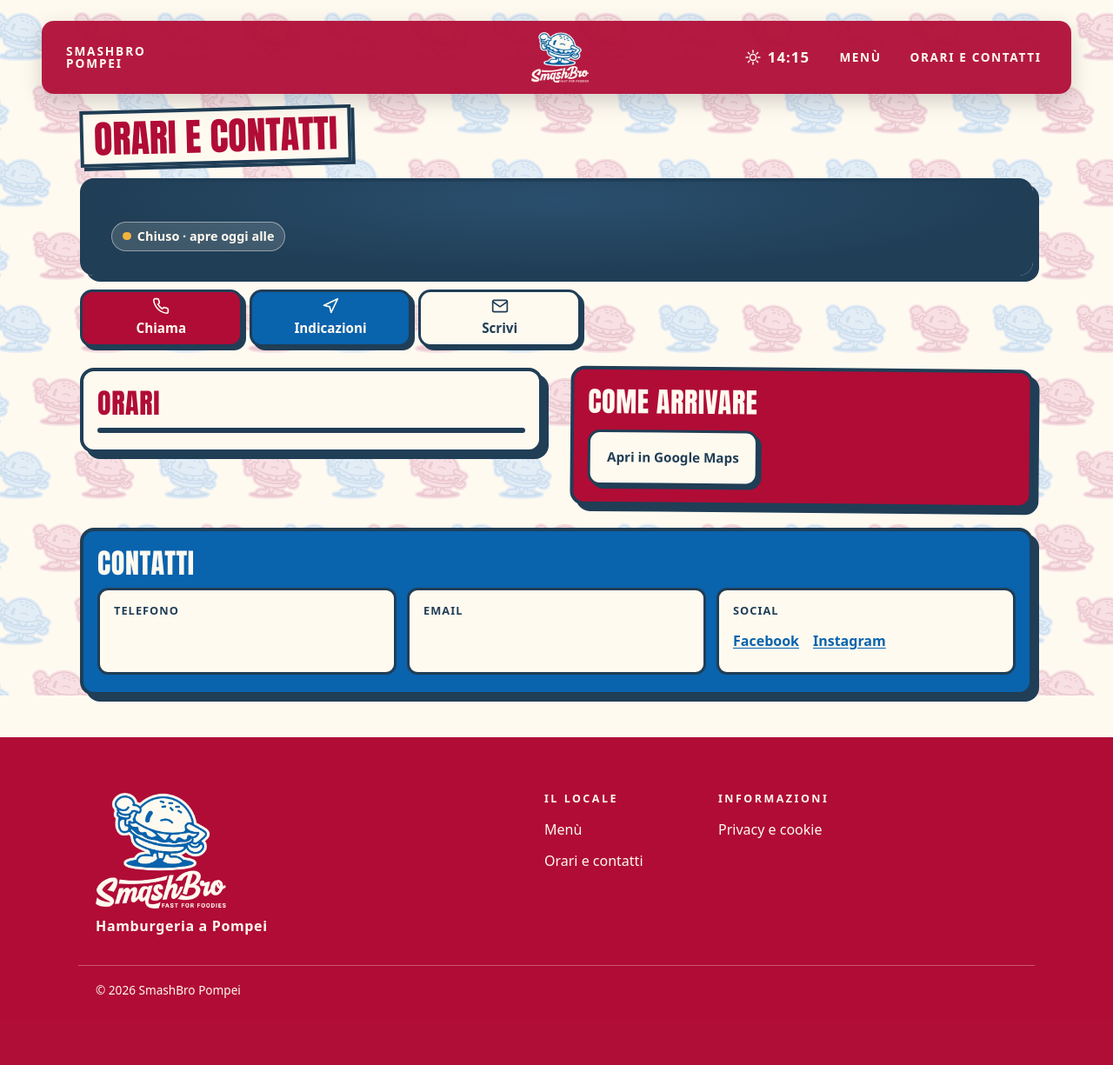
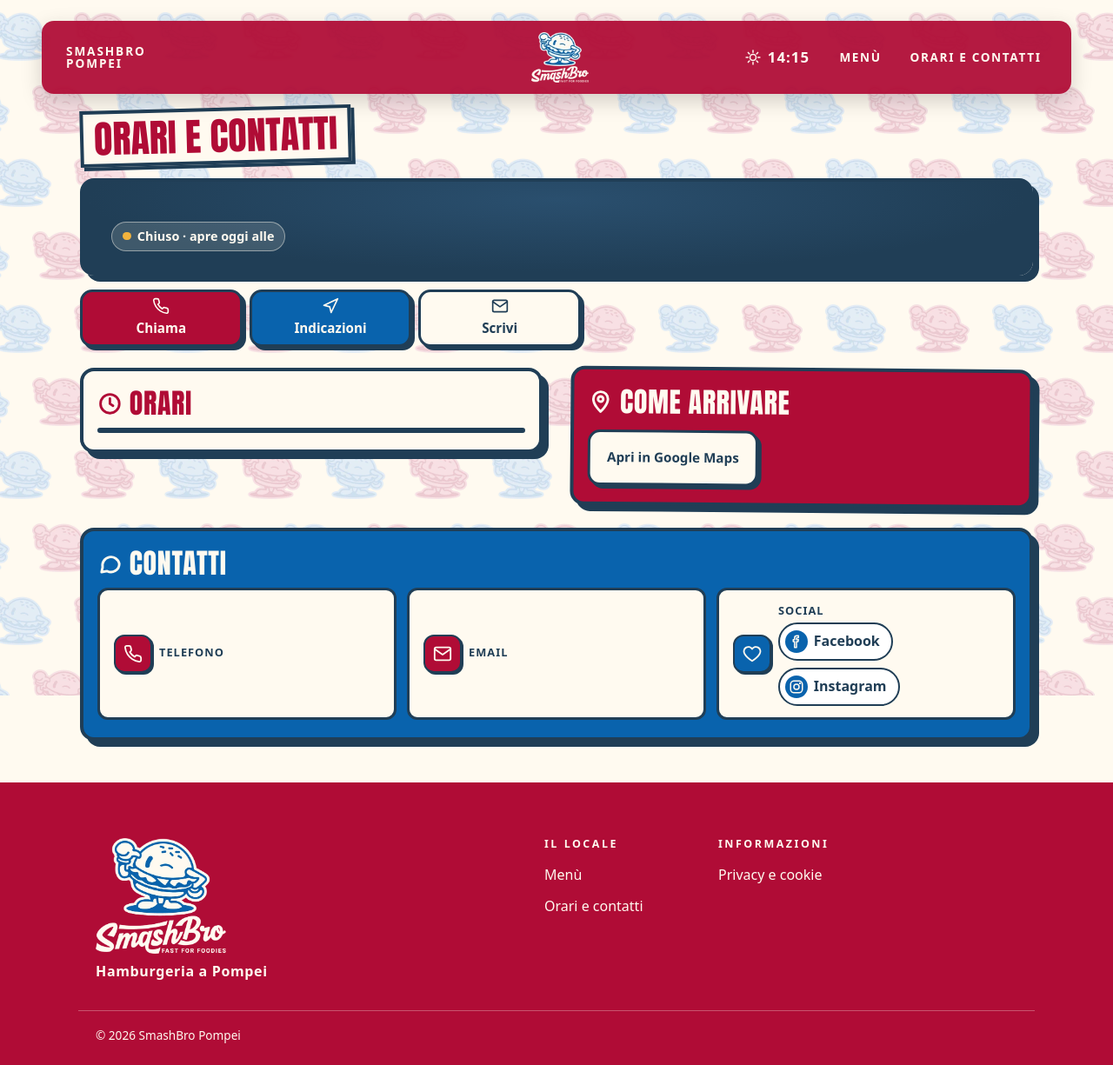
Before and after one commit to IvanRussoL/smashbro-pompei, a Flask app: template app/templates/info.html in a window 1280 px wide. Shown: the whole page at 87% size. Before the commit the page ends 1148 px from the top, so only its background shows below. Run offline with Flask 3, Linux system fonts and the light colour scheme; the template is opened without the code that fills it, so the values that code supplies are empty; some libraries are stand-ins or nearby versions.

Commit message:
Info: icone nei contatti e nei titoli, social come pillole

```diff
--- a/app/static/css/stile.css
+++ b/app/static/css/stile.css
@@ -506,7 +506,11 @@ h2 { font-size: 1.6rem; margin: 0 0 1rem; color: var(--rosso); }
 /* Contatti: tessere crema sul blocco blu, una sotto l'altra su telefono. */
 .contatti { display: grid; gap: 0.75rem; margin: 0; }
 .contatto {
-    padding: 0.85rem 1rem;
+    position: relative; /* l'icona nel <dt> si posiziona rispetto al riquadro */
+    display: flex;
+    flex-direction: column;
+    justify-content: center;
+    padding: 0.85rem 1rem 0.85rem 4.25rem;
     border: 3px solid var(--blu-scuro);
     border-radius: 12px;
     background: var(--crema);
@@ -517,8 +521,42 @@ h2 { font-size: 1.6rem; margin: 0 0 1rem; color: var(--rosso); }
 .contatto dt { font-size: 0.8rem; font-weight: 800; letter-spacing: 0.08em; text-transform: uppercase; }
 .contatto dd { margin: 0.2rem 0 0; }
 .contatti a { font-weight: 700; }
-.social { display: flex; flex-wrap: wrap; gap: 0.25rem 1rem; }
-.social a { display: inline-block; padding: 0.6rem 0; min-height: 44px; }
+/* Icona del contatto: quadratino rosso (o blu) con ombra piena, come gli adesivi del sito. */
+.contatto-icona {
+    position: absolute;
+    top: 50%;
+    left: 1rem;
+    display: grid;
+    place-items: center;
+    width: 44px;
+    height: 44px;
+    border: 2px solid var(--blu-scuro);
+    border-radius: 12px;
+    background: var(--rosso);
+    color: var(--crema);
+    box-shadow: 2px 2px 0 var(--blu-scuro);
+    transform: translateY(-50%);
+}
+.contatto-icona-blu { background: var(--blu); }
+.contatto-icona svg, .titolo-icona svg, .social svg { fill: none; stroke: currentColor; stroke-width: 2; stroke-linecap: round; stroke-linejoin: round; }
+.titolo-icona { display: flex; align-items: center; gap: 0.5rem; }
+.titolo-icona svg { flex: none; width: 0.9em; height: 0.9em; stroke-width: 2.4; }
+/* Social come pillole con il loro logo. */
+.social { display: flex; flex-wrap: wrap; gap: 0.5rem; margin-top: 0.35rem; }
+.social a {
+    display: inline-flex;
+    align-items: center;
+    gap: 0.4rem;
+    min-height: 44px;
+    padding: 0.3rem 0.85rem 0.3rem 0.4rem;
+    border: 2px solid var(--blu-scuro);
+    border-radius: 999px;
+    background: #fff;
+    color: var(--blu-scuro);
+    text-decoration: none;
+}
+.social a:hover { background: var(--crema-scura); }
+.social svg { width: 26px; height: 26px; padding: 4px; border-radius: 50%; background: var(--blu); color: var(--crema); }
 .segnaposto { font-style: italic; color: var(--testo-secondario); }
 
 /* ---------- Sfondo animato di Menù e Orari e contatti ---------- */
--- a/app/templates/info.html
+++ b/app/templates/info.html
@@ -44,7 +44,7 @@
 
     <div class="sezioni-info">
         <section id="orari" class="blocco-info blocco-orari" aria-labelledby="titolo-orari">
-            <h2 id="titolo-orari">Orari</h2>
+            <h2 id="titolo-orari" class="titolo-icona"><svg viewBox="0 0 24 24" width="22" height="22" aria-hidden="true" focusable="false"><circle cx="12" cy="12" r="9"/><path d="M12 7v5l3 2"/></svg>Orari</h2>
             <dl class="orari">
                 {% for giorno in orari %}
                 <div class="orari-giorno{% if giorno.numero == oggi %} oggi{% endif %}">
@@ -62,31 +62,32 @@
         </section>
 
         <section id="come-arrivare" class="blocco-info blocco-arrivare" aria-labelledby="titolo-come-arrivare">
-            <h2 id="titolo-come-arrivare">Come arrivare</h2>
+            <h2 id="titolo-come-arrivare" class="titolo-icona"><svg viewBox="0 0 24 24" width="22" height="22" aria-hidden="true" focusable="false"><path d="M12 22s7-6.2 7-12a7 7 0 0 0-14 0c0 5.8 7 12 7 12z"/><circle cx="12" cy="10" r="2.5"/></svg>Come arrivare</h2>
             <p class="info-indirizzo-esteso">{{ impostazioni.indirizzo }}</p>
             <a class="azione-info azione-mappa" href="{{ impostazioni.link_maps() }}" rel="noopener">Apri in Google Maps</a>
         </section>
     </div>
 
     <section id="contatti" class="blocco-info blocco-contatti" aria-labelledby="titolo-contatti">
-        <h2 id="titolo-contatti">Contatti</h2>
+        {# Ogni contatto ha la sua icona dentro il <dt> (in una <dl> il <div> può contenere solo dt e dd). #}
+        <h2 id="titolo-contatti" class="titolo-icona"><svg viewBox="0 0 24 24" width="22" height="22" aria-hidden="true" focusable="false"><path d="M21 12a8 8 0 0 1-11.6 7.1L4 20l1-4.6A8 8 0 1 1 21 12z"/></svg>Contatti</h2>
         <dl class="contatti">
             <div class="contatto">
-                <dt>Telefono</dt>
+                <dt><span class="contatto-icona"><svg viewBox="0 0 24 24" width="22" height="22" aria-hidden="true" focusable="false"><path d="M22 16.9v3a2 2 0 0 1-2.2 2 19.8 19.8 0 0 1-8.6-3.1 19.5 19.5 0 0 1-6-6A19.8 19.8 0 0 1 2.1 4.2 2 2 0 0 1 4.1 2h3a2 2 0 0 1 2 1.7c.1.9.4 1.8.7 2.7a2 2 0 0 1-.5 2.1L8 9.8a16 16 0 0 0 6 6l1.3-1.3a2 2 0 0 1 2.1-.4c.9.3 1.8.6 2.7.7a2 2 0 0 1 1.7 2z"/></svg></span>Telefono</dt>
                 <dd>
                     <a href="tel:{{ impostazioni.telefono }}">{{ impostazioni.telefono|telefono_leggibile }}</a>
                     {% if impostazioni.telefono_di_prova %}<span class="segnaposto">(numero di prova)</span>{% endif %}
                 </dd>
             </div>
             <div class="contatto">
-                <dt>Email</dt>
+                <dt><span class="contatto-icona"><svg viewBox="0 0 24 24" width="22" height="22" aria-hidden="true" focusable="false"><rect x="2" y="4" width="20" height="16" rx="2"/><path d="m22 6-10 7L2 6"/></svg></span>Email</dt>
                 <dd><a href="mailto:{{ impostazioni.email }}">{{ impostazioni.email }}</a></dd>
             </div>
             <div class="contatto">
-                <dt>Social</dt>
+                <dt><span class="contatto-icona contatto-icona-blu"><svg viewBox="0 0 24 24" width="22" height="22" aria-hidden="true" focusable="false"><path d="M12 21s-7-4.5-9.5-9A5.5 5.5 0 0 1 12 6a5.5 5.5 0 0 1 9.5 6c-2.5 4.5-9.5 9-9.5 9z"/></svg></span>Social</dt>
                 <dd class="social">
-                    <a href="{{ impostazioni.url_facebook }}" rel="noopener">Facebook</a>
-                    <a href="{{ impostazioni.url_instagram }}" rel="noopener">Instagram</a>
+                    <a href="{{ impostazioni.url_facebook }}" rel="noopener"><svg viewBox="0 0 24 24" width="22" height="22" aria-hidden="true" focusable="false"><path d="M15 3h-2.5A3.5 3.5 0 0 0 9 6.5V9H7v3h2v9h3v-9h2.5l.5-3h-3V7a1 1 0 0 1 1-1h2z"/></svg>Facebook</a>
+                    <a href="{{ impostazioni.url_instagram }}" rel="noopener"><svg viewBox="0 0 24 24" width="22" height="22" aria-hidden="true" focusable="false"><rect x="3" y="3" width="18" height="18" rx="5"/><circle cx="12" cy="12" r="4"/><circle cx="17.5" cy="6.5" r="0.6"/></svg>Instagram</a>
                 </dd>
             </div>
         </dl>
```
Also changed, not shown: DEVLOG.md (+8 -0 lines).
